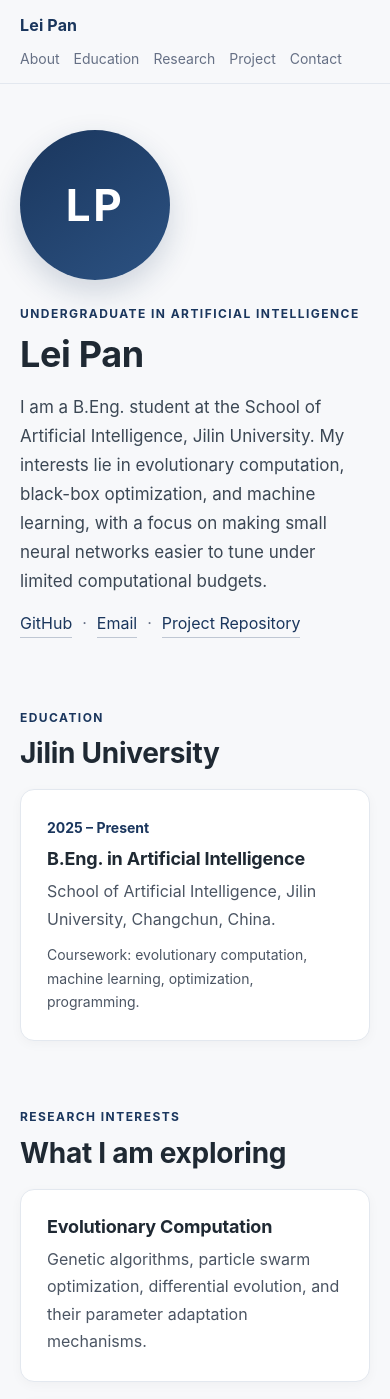
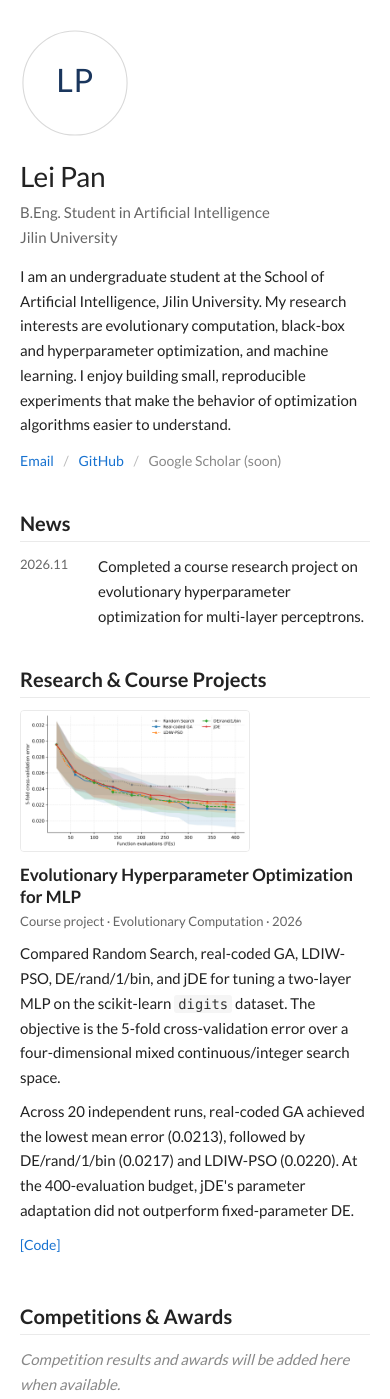
Before and after one commit to LeiPan-JLU/LeiPan-JLU.github.io, a plain HTML site: page index.html in a window 390 px wide. Shown: the top 1399 px of the page. Drawn offline with Linux system fonts and the light colour scheme.

Commit message:
style: redesign academic homepage in Jon Barron minimalist style

```diff
--- a/index.html
+++ b/index.html
@@ -4,137 +4,122 @@
   <meta charset="utf-8">
   <meta name="viewport" content="width=device-width, initial-scale=1">
   <title>Lei Pan | Artificial Intelligence, Jilin University</title>
-  <meta name="description" content="Lei Pan is an undergraduate student in Artificial Intelligence at Jilin University, interested in evolutionary computation, hyperparameter optimization, and machine learning.">
+  <meta name="description" content="Lei Pan is an undergraduate student in Artificial Intelligence at Jilin University, interested in evolutionary computation, black-box optimization, and machine learning.">
+  <link rel="preconnect" href="https://fonts.googleapis.com">
+  <link rel="preconnect" href="https://fonts.gstatic.com" crossorigin>
+  <link href="https://fonts.googleapis.com/css2?family=Lato:wght@300;400;700&display=swap" rel="stylesheet">
   <link rel="stylesheet" href="style.css">
 </head>
 <body>
-  <header class="site-header">
-    <div class="container header-inner">
-      <a class="brand" href="#top">Lei Pan</a>
-      <nav aria-label="Primary navigation">
-        <a href="#about">About</a>
-        <a href="#education">Education</a>
-        <a href="#research">Research</a>
-        <a href="#project">Project</a>
-        <a href="#contact">Contact</a>
-      </nav>
-    </div>
-  </header>
+  <main class="page">
 
-  <main id="top">
-    <section class="hero container" id="about">
-      <div class="avatar" aria-hidden="true">LP</div>
-      <div class="hero-text">
-        <p class="eyebrow">Undergraduate in Artificial Intelligence</p>
+    <section class="intro" id="about">
+      <div class="intro-text">
         <h1>Lei Pan</h1>
-        <p class="lead">
-          I am a B.Eng. student at the School of Artificial Intelligence, Jilin University.
-          My interests lie in evolutionary computation, black-box optimization, and
-          machine learning, with a focus on making small neural networks easier to tune
-          under limited computational budgets.
+        <p class="subtitle">B.Eng. Student in Artificial Intelligence<br>Jilin University</p>
+        <p>
+          I am an undergraduate student at the School of Artificial Intelligence,
+          Jilin University. My research interests are evolutionary computation,
+          black-box and hyperparameter optimization, and machine learning. I enjoy
+          building small, reproducible experiments that make the behavior of
+          optimization algorithms easier to understand.
         </p>
         <p class="links">
+          <a href="mailto:LeiPan-JLU@users.noreply.github.com">Email</a>
+          <span class="sep">/</span>
           <a href="https://github.com/LeiPan-JLU" target="_blank" rel="noopener">GitHub</a>
-          <span aria-hidden="true">·</span>
-          <a href="mailto:LeiPan-JLU@users.noreply.github.com">Email</a>
-          <span aria-hidden="true">·</span>
-          <a href="https://github.com/LeiPan-JLU/evolutionary-hpo-mlp" target="_blank" rel="noopener">Project Repository</a>
+          <span class="sep">/</span>
+          <span class="muted">Google Scholar (soon)</span>
         </p>
+      </div>
+      <div class="portrait" aria-label="LP monogram">
+        <!-- Replace this inline SVG with <img src="images/avatar.jpg" alt="Lei Pan"> when a photo is available. -->
+        <svg viewBox="0 0 150 150" role="img" aria-label="LP monogram">
+          <circle cx="75" cy="75" r="71" fill="#ffffff" stroke="#d9d9d9" stroke-width="1.5"/>
+          <text x="75" y="87" text-anchor="middle" font-family="Lato, Arial, sans-serif"
+                font-size="44" font-weight="400" letter-spacing="1" fill="#1a365d">LP</text>
+        </svg>
       </div>
     </section>
 
-    <section class="container section" id="education">
-      <div class="section-head">
-        <p class="eyebrow">Education</p>
-        <h2>Jilin University</h2>
-      </div>
-      <div class="card timeline">
-        <div class="timeline-item">
-          <div class="timeline-year">2025 – Present</div>
-          <div>
-            <h3>B.Eng. in Artificial Intelligence</h3>
-            <p>School of Artificial Intelligence, Jilin University, Changchun, China.</p>
-            <p class="muted">Coursework: evolutionary computation, machine learning, optimization, programming.</p>
-          </div>
-        </div>
-      </div>
+    <section id="news">
+      <h2>News</h2>
+      <ul class="news">
+        <li><span class="date">2026.11</span> Completed a course research project on evolutionary hyperparameter optimization for multi-layer perceptrons.</li>
+      </ul>
     </section>
 
-    <section class="container section" id="research">
-      <div class="section-head">
-        <p class="eyebrow">Research Interests</p>
-        <h2>What I am exploring</h2>
-      </div>
-      <div class="grid-3">
-        <article class="card">
-          <h3>Evolutionary Computation</h3>
-          <p>Genetic algorithms, particle swarm optimization, differential evolution, and their parameter adaptation mechanisms.</p>
-        </article>
-        <article class="card">
-          <h3>Hyperparameter Optimization</h3>
-          <p>Expensive black-box search for mixed continuous and integer hyperparameters, with small evaluation budgets.</p>
-        </article>
-        <article class="card">
-          <h3>Machine Learning</h3>
-          <p>Small neural networks, cross-validation, and reproducible experiment design on standard datasets.</p>
-        </article>
-      </div>
-    </section>
+    <section id="projects">
+      <h2>Research &amp; Course Projects</h2>
 
-    <section class="container section" id="project">
-      <div class="section-head">
-        <p class="eyebrow">Selected Project</p>
-        <h2>Evolutionary Hyperparameter Optimization for MLP</h2>
-      </div>
-      <article class="card project-card">
-        <div class="project-media">
-          <img src="assets/convergence.png" alt="Convergence curves of five hyperparameter search strategies">
+      <article class="project">
+        <div class="thumb">
+          <img src="images/convergence.png" alt="Convergence curves of five hyperparameter search strategies">
         </div>
-        <div class="project-body">
+        <div class="project-text">
+          <h3>Evolutionary Hyperparameter Optimization for MLP</h3>
+          <p class="meta">Course project · Evolutionary Computation · 2026</p>
           <p>
-            A reproducible comparison of Random Search, real-coded GA, LDIW-PSO,
-            DE/rand/1/bin, and jDE for tuning a two-layer MLP on the scikit-learn
-            <code>digits</code> dataset. The four-dimensional search space mixes
-            learning rate, L2 penalty, and two hidden-layer sizes; the objective is
-            the 5-fold cross-validation error over 20 independent runs.
+            Compared Random Search, real-coded GA, LDIW-PSO, DE/rand/1/bin, and jDE
+            for tuning a two-layer MLP on the scikit-learn <code>digits</code> dataset.
+            The objective is the 5-fold cross-validation error over a four-dimensional
+            mixed continuous/integer search space.
           </p>
           <p>
-            Real-coded GA reached the lowest mean error (0.0213), followed by
-            DE/rand/1/bin (0.0217) and LDIW-PSO (0.0220). jDE's individual parameter
-            adaptation did not outperform fixed-parameter DE at the 400-evaluation
-            budget, which is discussed as a negative result in the project report.
-          </p>
-          <p class="tags">
-            <span>Python</span><span>NumPy</span><span>scikit-learn</span><span>SciPy</span><span>Matplotlib</span>
+            Across 20 independent runs, real-coded GA achieved the lowest mean error
+            (0.0213), followed by DE/rand/1/bin (0.0217) and LDIW-PSO (0.0220).
+            At the 400-evaluation budget, jDE's parameter adaptation did not outperform
+            fixed-parameter DE.
           </p>
           <p class="links">
-            <a href="https://github.com/LeiPan-JLU/evolutionary-hpo-mlp" target="_blank" rel="noopener">View repository →</a>
+            <a href="https://github.com/LeiPan-JLU/evolutionary-hpo-mlp" target="_blank" rel="noopener">[Code]</a>
           </p>
         </div>
       </article>
+
+      <!--
+      Project template (copy this block when a new project is ready):
+      <article class="project">
+        <div class="thumb">
+          <img src="images/project-2.png" alt="Short project description">
+        </div>
+        <div class="project-text">
+          <h3>Project Title</h3>
+          <p class="meta">Course / Lab · Year</p>
+          <p>One or two sentences describing the problem, method, and quantitative result.</p>
+          <p class="links"><a href="REPOSITORY_URL" target="_blank" rel="noopener">[Code]</a></p>
+        </div>
+      </article>
+      -->
     </section>
 
-    <section class="container section" id="contact">
-      <div class="section-head">
-        <p class="eyebrow">Contact</p>
-        <h2>Get in touch</h2>
-      </div>
-      <div class="card contact-card">
-        <p>I am happy to discuss evolutionary algorithms, hyperparameter optimization, or reproducible machine-learning experiments.</p>
-        <p>
-          <a href="https://github.com/LeiPan-JLU" target="_blank" rel="noopener">github.com/LeiPan-JLU</a>
-          <span aria-hidden="true">·</span>
-          <a href="mailto:LeiPan-JLU@users.noreply.github.com">LeiPan-JLU@users.noreply.github.com</a>
-        </p>
-      </div>
+    <section id="awards">
+      <h2>Competitions &amp; Awards</h2>
+      <!--
+      Replace the placeholder below with real entries, one per line:
+      <ul class="awards">
+        <li><span class="date">2026.10</span> Competition Name — Rank / Award</li>
+      </ul>
+      -->
+      <p class="placeholder">Competition results and awards will be added here when available.</p>
     </section>
+
+    <section id="education">
+      <h2>Education &amp; Coursework</h2>
+      <p>
+        <strong>Jilin University</strong>, Changchun, China<br>
+        B.Eng. in Artificial Intelligence, School of Artificial Intelligence, 2025 – Present.
+      </p>
+      <p class="courses">
+        Selected coursework: Evolutionary Computation, Machine Learning,
+        Data Structures and Algorithms, Linear Algebra, Probability and Statistics.
+      </p>
+    </section>
+
+    <footer>
+      <p>© 2026 Lei Pan · Design inspired by Jon Barron's academic website.</p>
+    </footer>
+
   </main>
-
-  <footer class="site-footer">
-    <div class="container">
-      <p>© 2026 Lei Pan · School of Artificial Intelligence, Jilin University</p>
-      <p class="muted">Last updated November 2026</p>
-    </div>
-  </footer>
 </body>
 </html>
--- a/style.css
+++ b/style.css
@@ -1,12 +1,10 @@
 :root {
-  --ink: #1f2933;
-  --muted: #667085;
-  --blue: #1a365d;
-  --blue-soft: #eef3f9;
-  --line: #e3e8ef;
-  --bg: #f7f8fa;
-  --card: #ffffff;
-  --radius: 14px;
+  --text: #222222;
+  --muted: #666666;
+  --light: #888888;
+  --link: #1772d0;
+  --hover: #f09228;
+  --rule: #eaeaea;
 }
 
 * {
@@ -19,300 +17,234 @@ html {
 
 body {
   margin: 0;
-  color: var(--ink);
-  background: var(--bg);
-  font-family: "Inter", "Segoe UI", "Helvetica Neue", Arial, "Noto Sans", sans-serif;
-  font-size: 16px;
-  line-height: 1.7;
+  background: #ffffff;
+  color: var(--text);
+  font-family: "Lato", -apple-system, BlinkMacSystemFont, "Segoe UI", Arial, sans-serif;
+  font-size: 15px;
+  font-weight: 400;
+  line-height: 1.65;
   -webkit-font-smoothing: antialiased;
-  overflow-x: hidden;
+}
+
+.page {
+  max-width: 820px;
+  margin: 0 auto;
+  padding: 46px 20px 28px;
 }
 
 a {
-  color: var(--blue);
+  color: var(--link);
   text-decoration: none;
-  border-bottom: 1px solid rgba(26, 54, 93, 0.25);
 }
 
 a:hover {
-  border-bottom-color: var(--blue);
-}
-
-a:focus-visible {
-  outline: 3px solid rgba(26, 54, 93, 0.3);
-  outline-offset: 3px;
-}
-
-.container {
-  width: min(1040px, calc(100% - 40px));
-  margin: 0 auto;
-}
-
-.site-header {
-  position: sticky;
-  top: 0;
-  z-index: 10;
-  background: rgba(247, 248, 250, 0.92);
-  border-bottom: 1px solid var(--line);
-  backdrop-filter: blur(8px);
-}
-
-.header-inner {
-  display: flex;
-  align-items: center;
-  justify-content: space-between;
-  gap: 20px;
-  min-height: 64px;
-}
-
-.brand {
-  font-weight: 700;
-  color: var(--blue);
-  border-bottom: 0;
-  letter-spacing: 0.01em;
-}
-
-nav {
-  display: flex;
-  gap: 18px;
-  flex-wrap: wrap;
-}
-
-nav a {
-  color: var(--muted);
-  font-size: 14px;
-  border-bottom: 0;
-}
-
-nav a:hover {
-  color: var(--blue);
-}
-
-.hero {
-  display: grid;
-  grid-template-columns: 160px 1fr;
-  gap: 42px;
-  align-items: center;
-  padding: 76px 0 54px;
-}
-
-.avatar {
-  width: 150px;
-  height: 150px;
-  border-radius: 50%;
-  display: grid;
-  place-items: center;
-  color: #ffffff;
-  background: linear-gradient(145deg, #1a365d, #2c5282);
-  font-size: 44px;
-  font-weight: 700;
-  letter-spacing: 0.06em;
-  box-shadow: 0 12px 30px rgba(26, 54, 93, 0.18);
-}
-
-.eyebrow {
-  margin: 0 0 8px;
-  color: var(--blue);
-  font-size: 12px;
-  font-weight: 700;
-  letter-spacing: 0.12em;
-  text-transform: uppercase;
+  color: var(--hover);
+  text-decoration: underline;
+  text-underline-offset: 2px;
 }
 
 h1, h2, h3 {
   margin: 0;
-  line-height: 1.25;
-  letter-spacing: -0.01em;
+  font-weight: 700;
+  line-height: 1.3;
 }
 
 h1 {
-  font-size: 44px;
-  font-weight: 750;
+  font-size: 32px;
+  font-weight: 400;
+  letter-spacing: -0.3px;
 }
 
 h2 {
-  font-size: 28px;
-  font-weight: 700;
+  margin: 38px 0 12px;
+  padding-bottom: 5px;
+  border-bottom: 1px solid var(--rule);
+  font-size: 20px;
 }
 
 h3 {
-  font-size: 18px;
-  font-weight: 680;
-  margin-bottom: 8px;
+  margin-bottom: 3px;
+  font-size: 17px;
 }
 
-.hero-text {
+p {
+  margin: 0 0 12px;
+}
+
+.intro {
+  display: flex;
+  align-items: flex-start;
+  justify-content: space-between;
+  gap: 44px;
+}
+
+.intro-text {
+  min-width: 0;
+  flex: 1;
+}
+
+.subtitle {
+  margin: 6px 0 14px;
+  color: var(--muted);
+  font-size: 15px;
+}
+
+.portrait {
+  flex: 0 0 150px;
+  width: 150px;
+}
+
+.portrait svg {
+  display: block;
+  width: 150px;
+  height: 150px;
+}
+
+.links {
+  margin: 10px 0 0;
+  font-size: 14px;
+}
+
+.sep {
+  margin: 0 7px;
+  color: #bbbbbb;
+}
+
+.muted {
+  color: var(--light);
+}
+
+.news {
+  margin: 0;
+  padding: 0;
+  list-style: none;
+}
+
+.news li {
+  display: flex;
+  gap: 18px;
+  margin-bottom: 7px;
+}
+
+.date {
+  flex: 0 0 74px;
+  color: var(--muted);
+  font-size: 13px;
+  font-variant-numeric: tabular-nums;
+}
+
+.project {
+  display: grid;
+  grid-template-columns: 180px 1fr;
+  gap: 22px;
+  align-items: start;
+  margin: 0 0 26px;
+}
+
+.thumb img {
+  display: block;
+  width: 100%;
+  height: auto;
+  border: 1px solid var(--rule);
+  border-radius: 4px;
+}
+
+.project-text {
   min-width: 0;
 }
 
-.lead {
-  max-width: 720px;
-  margin: 16px 0 14px;
-  color: #3b4754;
-  font-size: 17px;
-}
-
-.links {
-  margin: 0;
-  display: flex;
-  flex-wrap: wrap;
-  gap: 10px;
-  align-items: center;
-  color: var(--muted);
-}
-
-.section {
-  padding: 26px 0;
-}
-
-.section-head {
-  margin: 14px 0 18px;
-}
-
-.grid-3 {
-  display: grid;
-  grid-template-columns: repeat(3, 1fr);
-  gap: 18px;
-}
-
-.card {
-  background: var(--card);
-  border: 1px solid var(--line);
-  border-radius: var(--radius);
-  padding: 26px;
-  box-shadow: 0 3px 12px rgba(15, 23, 42, 0.035);
-}
-
-.card p {
-  margin: 0 0 10px;
-  color: #4b5563;
-}
-
-.card p:last-child {
-  margin-bottom: 0;
-}
-
-.timeline-item {
-  display: grid;
-  grid-template-columns: 150px 1fr;
-  gap: 26px;
-}
-
-.timeline-year {
-  color: var(--blue);
-  font-weight: 700;
-  font-size: 14px;
-}
-
-.muted {
-  color: var(--muted);
-  font-size: 14px;
-}
-
-.project-card {
-  display: grid;
-  grid-template-columns: 1.05fr 1fr;
-  gap: 28px;
-  align-items: center;
-  padding: 18px;
-}
-
-.project-media {
-  background: #ffffff;
-  border: 1px solid var(--line);
-  border-radius: 10px;
-  padding: 10px;
-  overflow: hidden;
-}
-
-.project-media img {
-  display: block;
-  width: 100%;
-  height: auto;
-}
-
-.project-body {
-  min-width: 0;
-  padding: 10px 10px 10px 0;
-}
-
-.project-body p {
-  margin: 0 0 12px;
-}
-
-.tags {
-  display: flex;
-  flex-wrap: wrap;
-  gap: 8px;
-}
-
-.tags span {
-  display: inline-block;
-  padding: 3px 9px;
-  border-radius: 999px;
-  background: var(--blue-soft);
-  color: var(--blue);
-  font-size: 12px;
-  font-weight: 600;
-}
-
-code {
-  background: var(--blue-soft);
-  color: var(--blue);
-  padding: 1px 5px;
-  border-radius: 4px;
-  font-size: 0.92em;
-}
-
-.contact-card {
-  max-width: 760px;
-}
-
-.site-footer {
-  margin-top: 48px;
-  padding: 28px 0 40px;
-  border-top: 1px solid var(--line);
+.meta {
+  margin: 2px 0 8px;
   color: var(--muted);
   font-size: 13px;
 }
 
-.site-footer p {
-  margin: 2px 0;
+.project-text p {
+  margin-bottom: 9px;
 }
 
-@media (max-width: 800px) {
-  .hero {
-    grid-template-columns: 1fr;
-    gap: 24px;
-    padding: 46px 0 30px;
+code {
+  padding: 1px 4px;
+  border-radius: 3px;
+  background: #f5f5f5;
+  color: #333333;
+  font-family: "SFMono-Regular", Consolas, "Liberation Mono", monospace;
+  font-size: 0.92em;
+}
+
+.placeholder {
+  color: var(--light);
+  font-style: italic;
+}
+
+.awards {
+  margin: 0;
+  padding: 0;
+  list-style: none;
+}
+
+.awards li {
+  display: flex;
+  gap: 18px;
+  margin-bottom: 7px;
+}
+
+.courses {
+  color: var(--muted);
+}
+
+footer {
+  margin-top: 46px;
+  padding-top: 14px;
+  border-top: 1px solid var(--rule);
+  color: var(--light);
+  font-size: 13px;
+}
+
+footer p {
+  margin: 0;
+}
+
+@media (max-width: 640px) {
+  .page {
+    padding-top: 28px;
+  }
+
+  .intro {
+    flex-direction: column;
+    gap: 20px;
+  }
+
+  .portrait {
+    order: -1;
+    flex-basis: 110px;
+    width: 110px;
+  }
+
+  .portrait svg {
+    width: 110px;
+    height: 110px;
   }
 
   h1 {
-    font-size: 36px;
+    font-size: 28px;
   }
 
-  .grid-3,
-  .project-card {
+  .project {
     grid-template-columns: 1fr;
+    gap: 12px;
   }
 
-  .project-body {
-    padding: 0 8px 10px;
+  .thumb {
+    max-width: 230px;
   }
 
-  .timeline-item {
-    grid-template-columns: 1fr;
-    gap: 8px;
+  .news li,
+  .awards li {
+    gap: 12px;
   }
 
-  .header-inner {
-    align-items: flex-start;
-    flex-direction: column;
-    padding: 12px 0;
-    gap: 8px;
-  }
-
-  nav {
-    gap: 14px;
+  .date {
+    flex-basis: 66px;
   }
 }
```
Also changed, not shown: images/convergence.png (renamed from assets/convergence.png).
